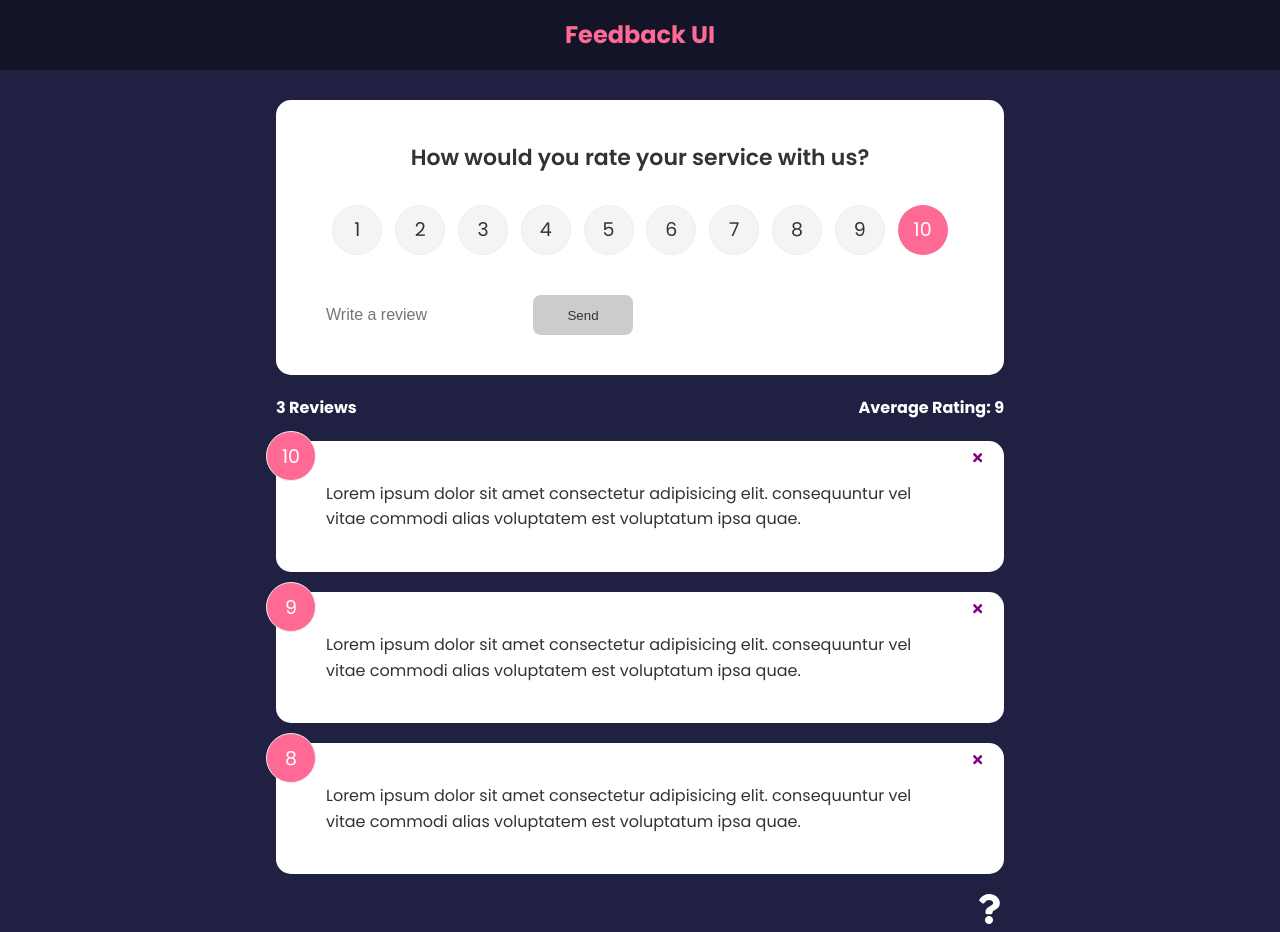
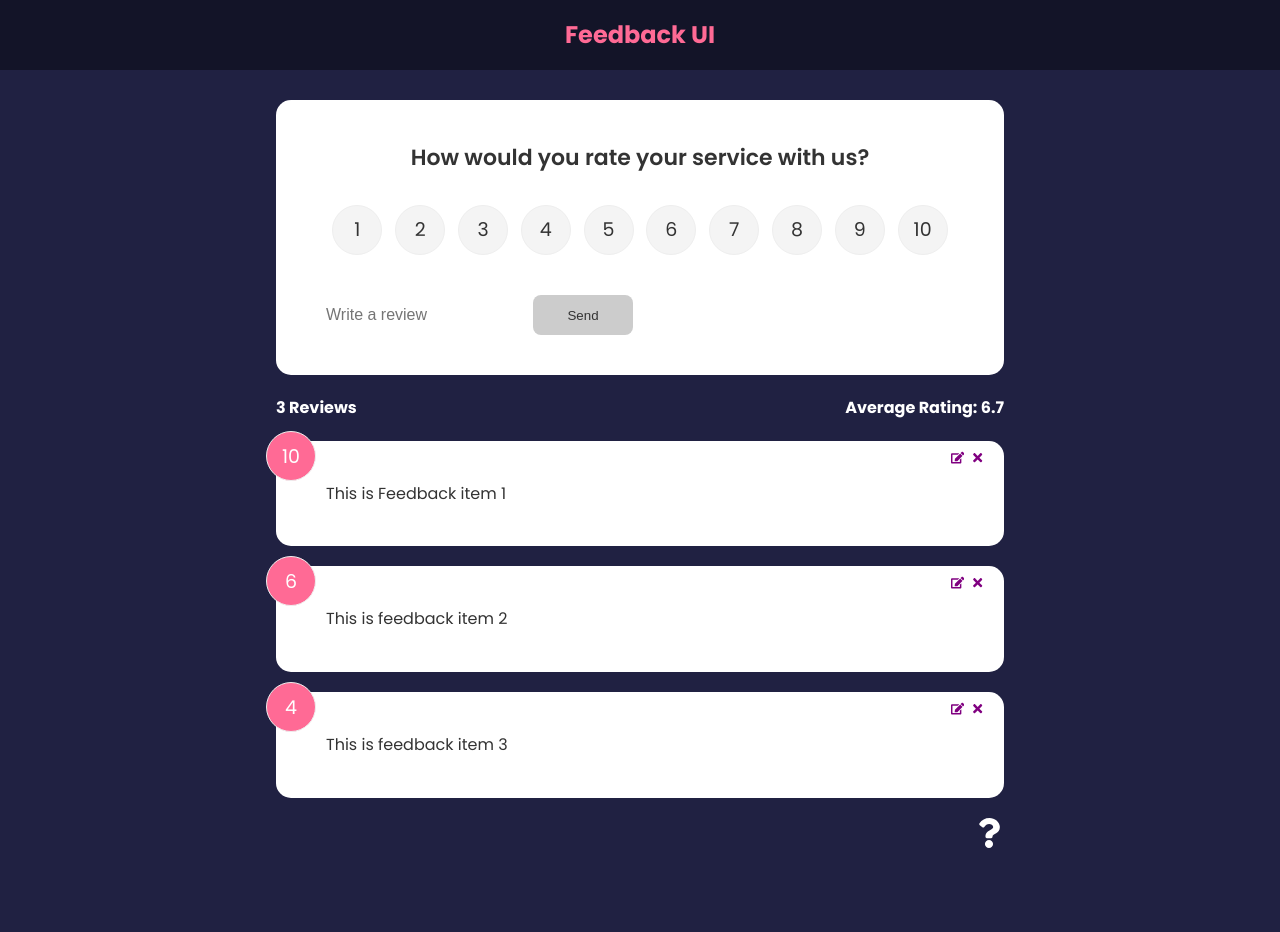
Before and after one commit to f90dErry/feedback, a React (Create React App) app: page / in a window 1280 px wide. After the commit the page ends 855 px from the top, so only its background shows below. Built offline with nearby package versions, Linux system fonts and the light colour scheme.

Commit message:
clean codes
cleaned up the app.js codes by moving the from being hard coded to using a global state specifically the context api

```diff
--- a/src/App.js
+++ b/src/App.js
@@ -1,39 +1,24 @@
-import { v4 as uuidv4 } from 'uuid'
 import { BrowserRouter as Router, Route, Routes } from 'react-router-dom';
 import Header from "./components/Header";
 import FeedbackList from "./components/FeedbackList";
 import FeedbackStats from "./components/FeedbackStats";
-import { useState } from "react";
-import FeedbackData from "./data/FeedbackData";
 import FeedbackForm from "./components/FeedbackForm";
 import AboutPage from './pages/AboutPage';
 import AboutIconLink from './components/AboutIconLink';
+import { FeedbackProvider } from './Context/FeedbackContext';
 
 function App() {
-    const [feedback, setFeedback] = useState(FeedbackData)
-
-    const addFeedback = (newFeedback) => {
-      newFeedback.id = uuidv4()
-      console.log(newFeedback)
-      setFeedback([newFeedback, ...feedback])
-    }
-
-    const deleteFeedback = (id) => {
-    if (window.confirm('Are you sure you want to delete this feedback?')) {
-      setFeedback(feedback.filter((item) => item.id !== id ))
-    }
-    }
-    return (
+   return (
+      <FeedbackProvider>
         <Router>
           <Header />
           <div className="container">
             <Routes>
             <Route exact path='/' element={
               <>
-              <FeedbackForm handleAdd={addFeedback}/>
-              <FeedbackStats feedback={feedback}/>
-              <FeedbackList feedback={feedback}
-              handleDelete={deleteFeedback}/>
+              <FeedbackForm />
+              <FeedbackStats />
+              <FeedbackList />
               </>
             }>
             </Route>
@@ -44,6 +29,7 @@
           <AboutIconLink />
           </div>
         </Router>
+      </FeedbackProvider>
     )
 }
 
--- /dev/null
+++ b/src/Context/FeedbackContext.js
@@ -0,0 +1,61 @@
+import { createContext, useState } from "react";
+import { v4 as uuidv4 } from 'uuid'
+
+const FeedbackContext = createContext()
+
+export const FeedbackProvider = ({ children }) => {
+    const [feedback, setFeedback] = useState([
+      {
+        id: 1,
+        text: 'This is Feedback item 1',
+        rating: 10
+      },
+      {
+        id: 2,
+        text: 'This is feedback item 2',
+        rating: 6
+      },
+      {
+        id: 3,
+        text: 'This is feedback item 3',
+        rating: 4
+      }
+    ])
+    const [feedbackEdit, setFeedbackEdit] = useState({
+      item: {},
+      edit: false
+    })
+
+    //Add Feedback
+    const addFeedback = (newFeedback) => {
+      newFeedback.id = uuidv4()
+      console.log(newFeedback)
+      setFeedback([newFeedback, ...feedback])
+    }
+
+    //Delete Feedback
+    const deleteFeedback = (id) => {
+    if (window.confirm('Are you sure you want to delete this feedback?')) {
+      setFeedback(feedback.filter((item) => item.id !== id ))
+    }
+     }
+
+     //set item to be updated
+    const editFeedback = (item) => {
+      setFeedbackEdit({
+        item,
+        edit: true
+      })
+    }
+
+    return <FeedbackContext.Provider value={{
+        feedback,
+        deleteFeedback,
+        addFeedback,
+        editFeedback,
+        feedbackEdit
+    }}>
+        {children}
+    </FeedbackContext.Provider>
+}
+export default FeedbackContext
--- a/src/components/FeedbackForm.jsx
+++ b/src/components/FeedbackForm.jsx
@@ -1,13 +1,24 @@
-import { useState } from "react"
+import { useState, useContext, useEffect  } from "react"
 import RatingSelect from "./RatingSelect"
 import Card from "./shared/Card"
 import Button from "./shared/Button"
+import FeedbackContext from "../Context/FeedbackContext"
 
-function FeedbackForm({ handleAdd }) {
+function FeedbackForm() {
   const [text, setText] = useState('')
   const [rating, setRating] = useState(10)
   const [btnDisabled, setBtnDisabled] = useState(true)
   const [message, setMessage] = useState('')
+
+  const {addFeedback, feedbackEdit} = useContext(FeedbackContext)
+
+  useEffect(() => {
+    if (feedbackEdit.edit === true) {
+        setBtnDisabled(false)
+        setText(feedbackEdit.item.text)
+        setRating(feedbackEdit.item.rating)
+    }
+  }, [feedbackEdit])
 
   const handleTextChange = (e) => {
     if (text === '') {
@@ -32,7 +43,7 @@
             rating
         }
 
-        handleAdd(newFeedBack)
+        addFeedback(newFeedBack)
 
         setText('')
     }
--- a/src/components/FeedbackItem.jsx
+++ b/src/components/FeedbackItem.jsx
@@ -1,13 +1,19 @@
-import { FaTimes } from 'react-icons/fa'
+import { FaTimes, FaEdit } from 'react-icons/fa'
+import { useContext } from 'react'
 import Card from "./shared/Card"
+import FeedbackContext from '../Context/FeedbackContext'
 
-function FeedbackItem({item, handleDelete}) {
+function FeedbackItem({item}) {
+  const {deleteFeedback, editFeedback} = useContext(FeedbackContext)
 
   return (
     <Card>
       <div className="num-display">{item.rating}</div>
-      <button className="close" onClick={() => handleDelete(item.id)}>
+      <button className="close" onClick={() => deleteFeedback(item.id)}>
         <FaTimes color='purple' />
+      </button>
+      <button onClick={() => editFeedback(item)} className="edit">
+         <FaEdit color='purple'/>
       </button>
       <div className="text-display">{item.text}</div>
     </Card>
--- a/src/components/FeedbackList.jsx
+++ b/src/components/FeedbackList.jsx
@@ -1,7 +1,11 @@
 import {motion, AnimatePresence} from 'framer-motion'
+import { useContext } from 'react'
 import FeedbackItem from "./FeedbackItem"
+import FeedbackContext from '../Context/FeedbackContext'
 
-function FeedbackList({ feedback, handleDelete }) {
+function FeedbackList() {
+  const {feedback} = useContext(FeedbackContext)
+
   if (!feedback || feedback.length ===0) {
     return <p>No feedback yet</p>
   }
@@ -16,7 +20,7 @@
           animate={{opacity:1}}
           exit={{opacity:0}}
           >
-          <FeedbackItem key={item.id} item={item} handleDelete={handleDelete} />
+          <FeedbackItem key={item.id} item={item} />
         </motion.div>
       ))}
     </AnimatePresence>
--- a/src/components/FeedbackStats.jsx
+++ b/src/components/FeedbackStats.jsx
@@ -1,7 +1,11 @@
-import PropTypes from 'prop-types'
+import { useContext } from 'react'
+import FeedbackContext from '../Context/FeedbackContext'
 
 
-function FeedbackStats({feedback}) {
+
+function FeedbackStats() {
+    const {feedback} = useContext(FeedbackContext)
+
     //Calculate ratings avg
     let average = feedback.reduce((acc, cur) => {
         return acc + cur.rating
@@ -15,7 +19,4 @@
   </div>
 }
 
-FeedbackStats.propTypes = {
-    feedback: PropTypes.array.isRequired,
-}
 export default FeedbackStats
--- a/src/components/RatingSelect.jsx
+++ b/src/components/RatingSelect.jsx
@@ -1,7 +1,15 @@
-import { useState } from "react"
+import { useState, useContext, useEffect } from "react"
+import FeedbackContext from "../Context/FeedbackContext"
+
 
 function RatingSelect({ select }) {
   const [selected, setSelected] = useState(10)
+
+  const {feedbackEdit} = useContext(FeedbackContext)
+
+  useEffect(() => {
+    setSelected(feedbackEdit.item.rating)
+  }, [feedbackEdit])
 
   const handleChange = (e) => {
     setSelected(+e.currentTarget.value)
```
